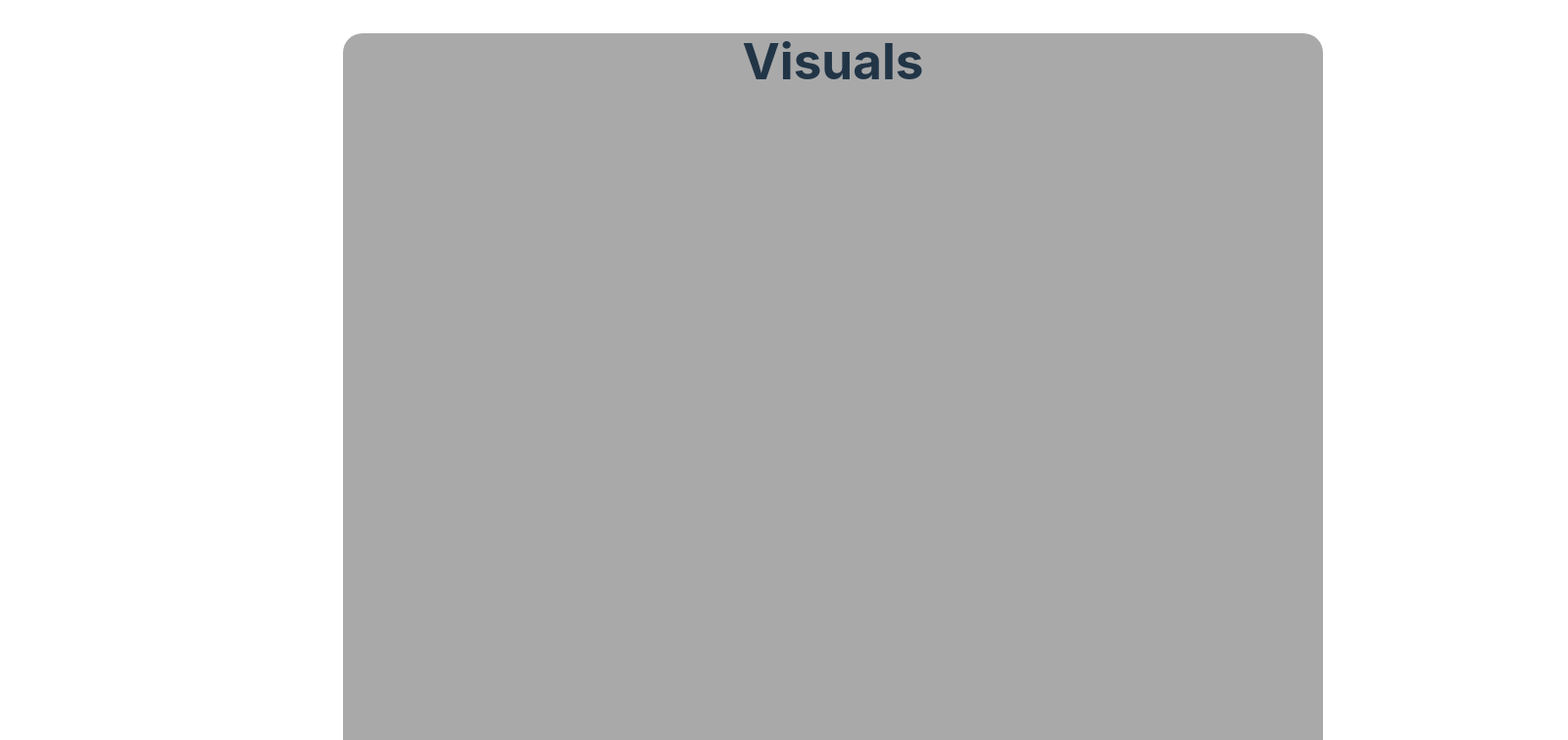
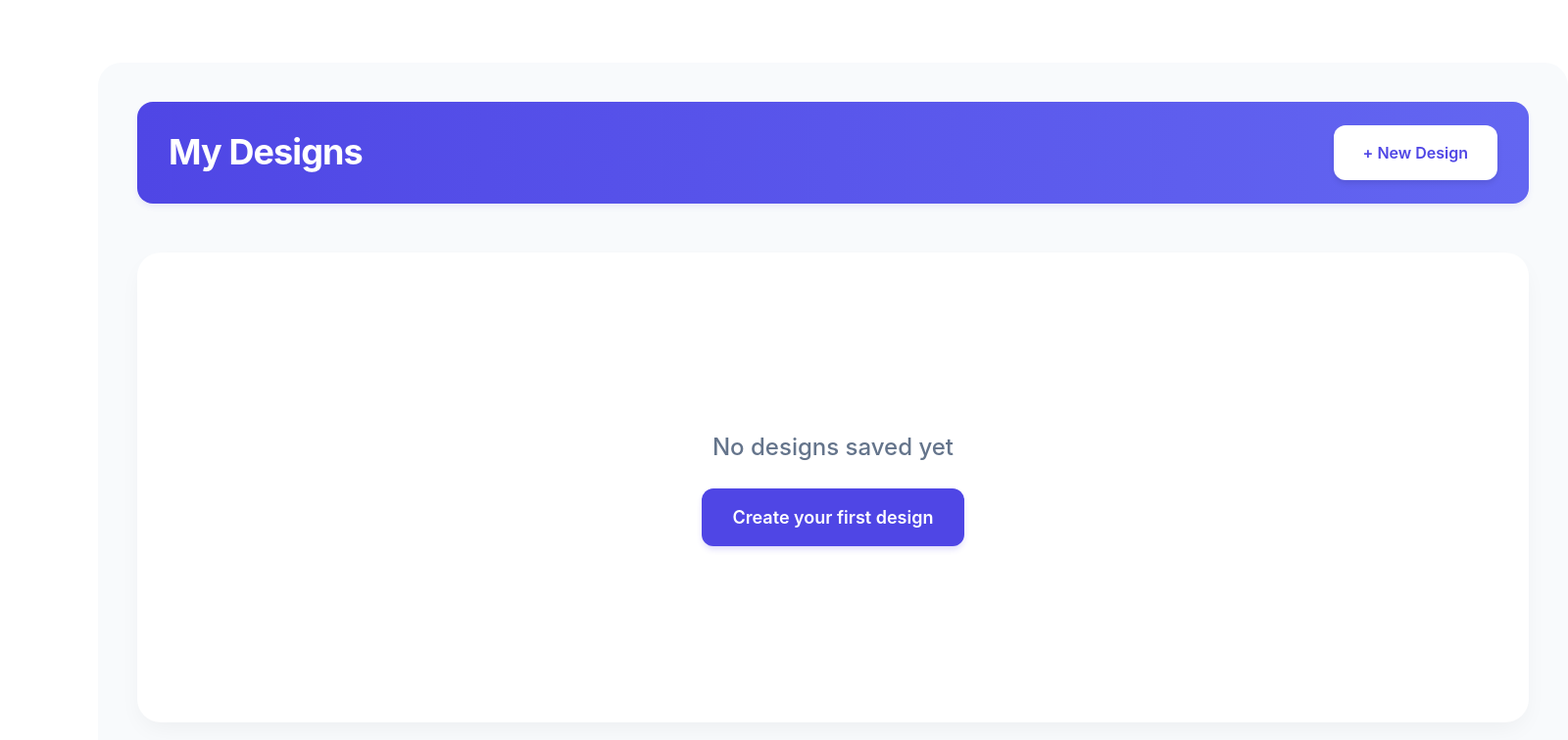
Before and after one commit to JithuMorrison/BuildCraft, a React (Vite) app: page /visuals in a window 1280 px wide. Shown: the top 756 px of the page at 98% size, 1600 px wide, since content can reach past the window. Built offline with nearby package versions, Linux system fonts and the light colour scheme; what contentstack would draw is missing.

Commit message:
dragdrop change

```diff
--- a/src/draganddroppg.jsx
+++ b/src/draganddroppg.jsx
@@ -3,6 +3,7 @@ import stack from './contentstackconfig';
 import './drop.css'; // Ensure you have this CSS file for styling
 import Templatebar from './templatebar';
 import html2canvas from 'html2canvas';
+import { useSearchParams } from 'react-router-dom';
 
 const DragDropPage = () => {
   const [designAreaItems, setDesignAreaItems] = useState([]);
@@ -17,6 +18,14 @@ const DragDropPage = () => {
   const [clipboard, setClipboard] = useState(null); // State to store cut/copy items
   const designAreaRef = useRef(); // Ref for the design area to capture its content
   const [DesignNameValue, setDesignNameValue] = useState('');
+  const [searchParams] = useSearchParams();
+
+  useEffect(() => {
+    const designToLoad = searchParams.get('design');
+    if (designToLoad) {
+      loadDesignFromLocalStoragethruvisual(designToLoad);
+    }
+  }, []);
 
   // Function to handle input changes
   const handleInputChange = (event) => {
@@ -386,7 +395,52 @@ const loadDesignFromLocalStorage = () => {
   }
 };
 
+const loadDesignFromLocalStoragethruvisual = (designName) => {
+  if (!designName) {
+      alert("No design name provided. Operation cancelled.");
+      return; // Exit if no name is provided
+  }
+  const storageKey = `savedDesign_${designName}`;
+  const savedDesign = localStorage.getItem(storageKey);
 
+  if (savedDesign) {
+      try {
+          const parsedDesign = JSON.parse(savedDesign);
+          setDesignAreaSize(parsedDesign.designAreaSize);
+
+          // Convert base64 back to blob URLs
+          const itemsWithBlobUrls = parsedDesign.items.map(item => {
+              if (item.src.startsWith('data:')) {
+                  // Decode the base64 string
+                  const byteString = atob(item.src.split(',')[1]);
+                  const mimeString = item.src.split(',')[0].split(':')[1].split(';')[0];
+                  const ab = new ArrayBuffer(byteString.length);
+                  const ia = new Uint8Array(ab);
+
+                  // Populate the Uint8Array with the byte values
+                  for (let i = 0; i < byteString.length; i++) {
+                      ia[i] = byteString.charCodeAt(i);
+                  }
+
+                  // Create a blob from the ArrayBuffer
+                  const blob = new Blob([ab], { type: mimeString });
+                  return { ...item, src: URL.createObjectURL(blob) };
+              }
+              return item; // Return item as is if it's not base64
+          });
+
+          // Update the design area items with the new blob URLs
+          setDesignAreaItems(itemsWithBlobUrls);
+          setDesignNameValue(designName);
+          alert(`Design "${designName}" loaded successfully!`);
+      } catch (error) {
+          console.error('Error loading design:', error);
+          alert('Failed to load design. The saved data might be corrupted.');
+      }
+  } else {
+      alert(`No saved design found with the name "${designName}".`);
+  }
+};
 
   return (
     <div className="drag-drop-container">
--- a/src/visuals.jsx
+++ b/src/visuals.jsx
@@ -1,4 +1,4 @@
-// Visuals.js
+import { width } from '@fortawesome/free-brands-svg-icons/fa42Group';
 import React from 'react';
 import { Link } from 'react-router-dom';
 
@@ -8,62 +8,159 @@ const Visuals = () => {
 
     return (
         <div style={styles.container}>
-            <h1>Visuals</h1>
+            <div style={styles.header}>
+                <h1 style={styles.title}>My Designs</h1>
+                <Link to="/drag-drop" style={styles.newDesignButton}>
+                    + New Design
+                </Link>
+            </div>
+
+            {savedDesigns.length === 0 ? (
+                <div style={styles.emptyState}>
+                    <p style={styles.emptyText}>No designs saved yet</p>
+                    <Link to="/drag-drop" style={styles.emptyButton}>
+                        Create your first design
+                    </Link>
+                </div>
+            ) : (
                 <div style={styles.cardContainer}>
                     {savedDesigns.map((designName) => (
                         <div key={designName} style={styles.card}>
-                        <h3 style={{color:'white'}}>{designName}</h3>
-                        <Link to={'/drag-drop'}>
-                            <button  style={styles.button}>Open Design</button>
+                            <div style={styles.cardThumbnail}></div>
+                            <h3 style={styles.cardTitle}>{designName}</h3>
+                            <div style={styles.cardActions}>
+                                <Link to={`/drag-drop?design=${encodeURIComponent(designName)}`} style={styles.openButton}>
+                                    Open Design
                                 </Link>
+                            </div>
                         </div>
                     ))}
                 </div>
+            )}
         </div>
     );
 };
 
 const styles = {
     container: {
+        padding: '40px',
+        marginLeft: '100px',
+        marginTop: '30px',
+        minHeight: '100vh',
+        borderRadius: '24px', // Rounded corners for the entire container
+        width: '1500px',
+        backgroundColor: '#f8fafc',
+        transition: 'background-color 0.3s ease'
+    },
+    header: {
+        display: 'flex',
+        justifyContent: 'space-between',
+        alignItems: 'center',
+        marginBottom: '50px',
+        background: 'linear-gradient(to right, #4f46e5, #6366f1)',
+        padding: '24px 32px',
+        borderRadius: '16px',
+        boxShadow: '0 4px 6px -1px rgba(79, 70, 229, 0.1)'
+    },
+    title: {
+        fontSize: '36px',
+        color: 'white',
+        fontWeight: '700',
+        margin: 0,
+        letterSpacing: '-0.025em'
+    },
+    newDesignButton: {
+        backgroundColor: 'white',
+        color: '#4f46e5',
+        padding: '14px 28px',
+        borderRadius: '12px',
+        textDecoration: 'none',
+        fontWeight: '600',
+        fontSize: '16px',
+        transition: 'all 0.2s ease',
+        boxShadow: '0 4px 6px -1px rgba(0, 0, 0, 0.1)',
+        border: '2px solid transparent',
+        display: 'flex',
+        alignItems: 'center',
+        gap: '8px'
+    },
+    emptyState: {
+        display: 'flex',
+        flexDirection: 'column',
+        alignItems: 'center',
+        justifyContent: 'center',
+        height: '60vh',
         textAlign: 'center',
-        marginLeft: '350px',
-        width: '1000px',
-        height: '785px',
-        backgroundColor:'darkgray',
-        borderRadius: '20px',
+        background: 'white',
+        borderRadius: '24px',
+        padding: '48px',
+        boxShadow: '0 10px 25px -5px rgba(0, 0, 0, 0.05)'
+    },
+    emptyText: {
+        fontSize: '24px',
+        color: '#64748b',
+        marginBottom: '24px',
+        fontWeight: '500'
+    },
+    emptyButton: {
+        backgroundColor: '#4f46e5',
+        color: 'white',
+        padding: '16px 32px',
+        borderRadius: '12px',
+        textDecoration: 'none',
+        fontWeight: '600',
+        fontSize: '18px',
+        transition: 'all 0.2s ease',
+        boxShadow: '0 4px 6px -1px rgba(79, 70, 229, 0.2)'
     },
     cardContainer: {
-        display: 'flex',
-        flexWrap: 'wrap',
-        justifyContent: 'center',
+        display: 'grid',
+        gridTemplateColumns: 'repeat(auto-fill, minmax(320px, 1fr))',
+        gap: '32px',
+        padding: '16px'
     },
     card: {
-        border: '1px solid #ccc',
+        backgroundColor: 'white',
+        borderRadius: '16px',
+        overflow: 'hidden',
+        boxShadow: '0 4px 6px -1px rgba(0, 0, 0, 0.1)',
+        transition: 'all 0.3s ease',
+        border: '1px solid #e2e8f0',
+        position: 'relative',
+        cursor: 'pointer'
+    },
+    cardThumbnail: {
+        height: '200px',
+        backgroundColor: '#f1f5f9',
+        backgroundImage: 'linear-gradient(135deg, #e2e8f0 0%, #f8fafc 100%)',
+        position: 'relative',
+        overflow: 'hidden'
+    },
+    cardTitle: {
+        padding: '20px',
+        margin: 0,
+        color: '#1e293b',
+        fontSize: '20px',
+        fontWeight: '600',
+        borderBottom: '1px solid #e2e8f0'
+    },
+    cardActions: {
+        padding: '16px 20px',
+        background: '#f8fafc'
+    },
+    openButton: {
+        display: 'block',
+        backgroundColor: '#4f46e5',
+        color: 'white',
+        padding: '12px 20px',
         borderRadius: '8px',
-        padding: '20px',
-        margin: '10px',
-        width: '200px',
-        height: '200px',
-        boxShadow: '2px 2px 10px rgba(0, 0, 0, 0.1)',
-        display: 'flex',          // Enable flexbox
-        flexDirection: 'column',  // Arrange children in a column
-        alignItems: 'center',     // Center horizontally
-        justifyContent: 'center',  // Center vertically
-        backgroundColor:'gray',
-    },
-    button: {
-        position:'relative',
-        backgroundColor: '#555', // Dark button background
-        color: 'white',           // White text for button
-        border: 'none',           // Remove border
-        borderRadius: '5px',      // Rounded corners
-        padding: '10px 15px',     // Padding for the button
-        marginLeft:'130px',
-        width:'130px',
-        cursor: 'pointer',        // Pointer cursor on hover
-        transition: 'background-color 0.3s', // Smooth transition for hover
-    },
+        textDecoration: 'none',
+        textAlign: 'center',
+        fontWeight: '600',
+        fontSize: '16px',
+        transition: 'all 0.2s ease',
+        boxShadow: '0 2px 4px -1px rgba(79, 70, 229, 0.2)'
+    }
 };
 
-
 export default Visuals;
```
Lines whose indentation alone changed are shown as unchanged.
